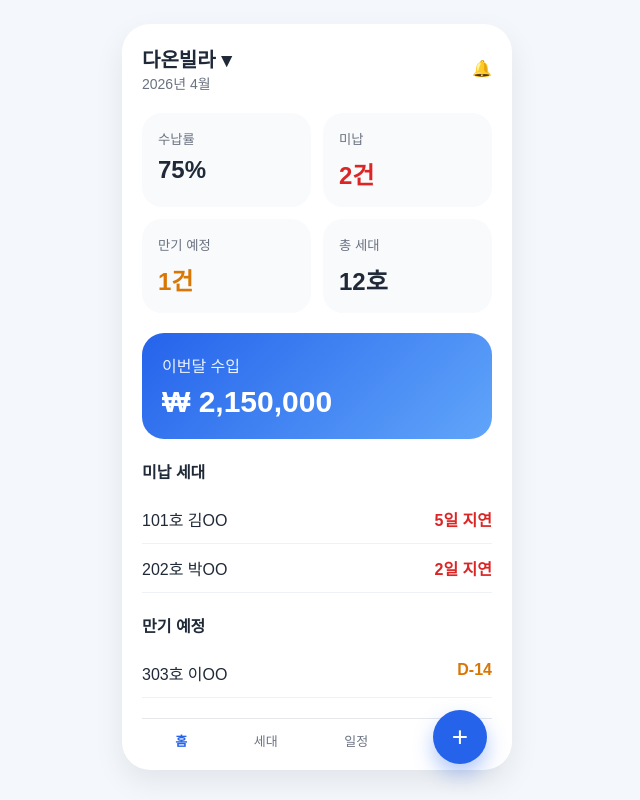
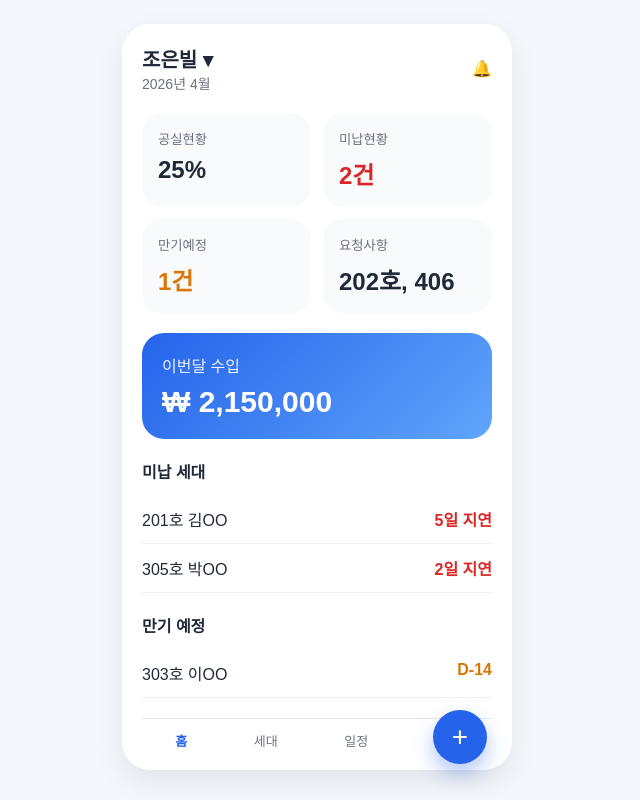
Before and after one commit to blackcore76/rent, a plain HTML site: page index.html in a window 1280 px wide. Shown: the whole page, without its empty margins (323-963 px from the left). Drawn offline with Linux system fonts and the light colour scheme.

Commit message:
Update index.html

```diff
--- a/index.html
+++ b/index.html
@@ -89,17 +89,17 @@
   <div class="phone">
     <div class="header">
       <div>
-        <div class="building">다온빌라 ▾</div>
+        <div class="building">조은빌 ▾</div>
         <div class="month">2026년 4월</div>
       </div>
       <div>🔔</div>
     </div>
 
     <div class="cards">
-      <div class="card"><small>수납률</small><strong>75%</strong></div>
-      <div class="card"><small>미납</small><strong class="danger">2건</strong></div>
-      <div class="card"><small>만기 예정</small><strong class="warning">1건</strong></div>
-      <div class="card"><small>총 세대</small><strong>12호</strong></div>
+      <div class="card"><small>공실현황</small><strong>25%</strong></div>
+      <div class="card"><small>미납현황</small><strong class="danger">2건</strong></div>
+      <div class="card"><small>만기예정</small><strong class="warning">1건</strong></div>
+      <div class="card"><small>요청사항</small><strong>202호, 406</strong></div>
     </div>
 
     <div class="income">
@@ -109,8 +109,8 @@
 
     <div class="section">
       <h3>미납 세대</h3>
-      <div class="list-item"><span>101호 김OO</span><span class="danger">5일 지연</span></div>
-      <div class="list-item"><span>202호 박OO</span><span class="danger">2일 지연</span></div>
+      <div class="list-item"><span>201호 김OO</span><span class="danger">5일 지연</span></div>
+      <div class="list-item"><span>305호 박OO</span><span class="danger">2일 지연</span></div>
     </div>
 
     <div class="section">
@@ -127,5 +127,6 @@
   </div>
 
   <button class="fab">+</button>
+
 </body>
 </html>
```
